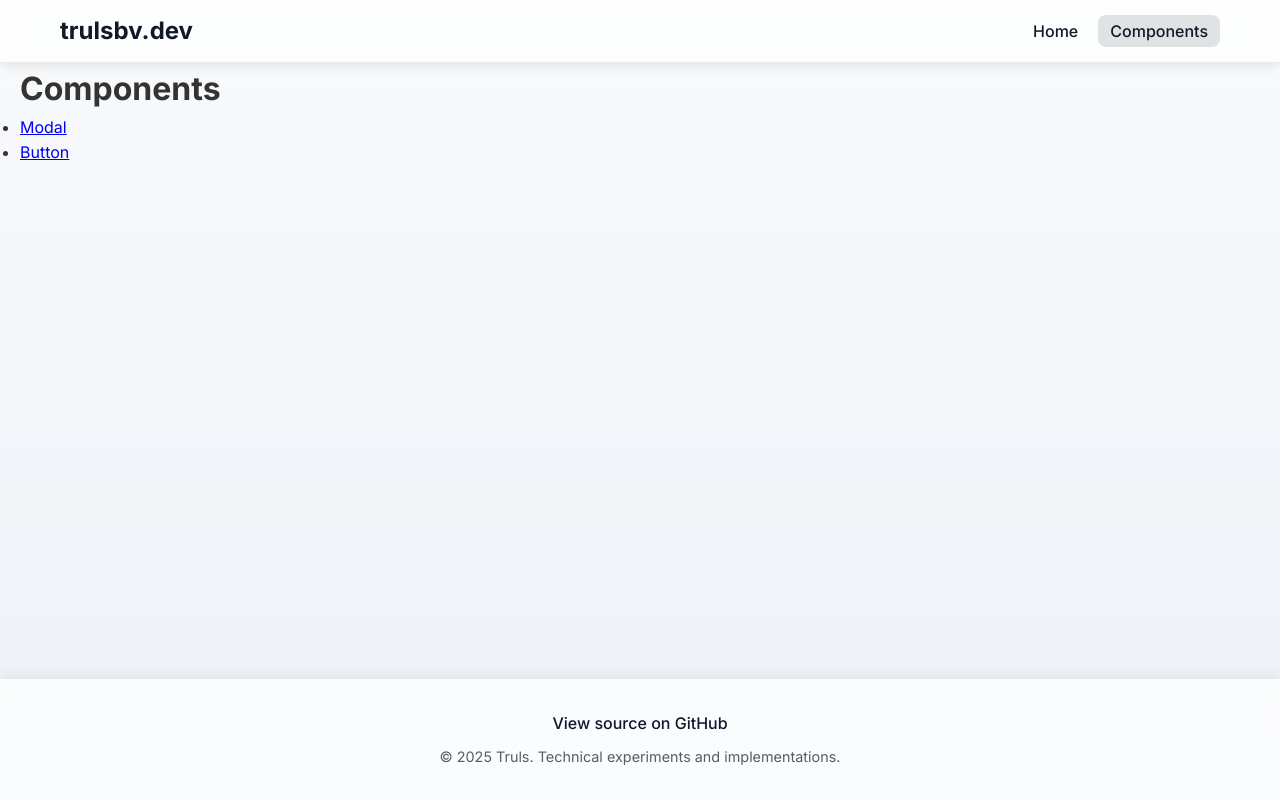
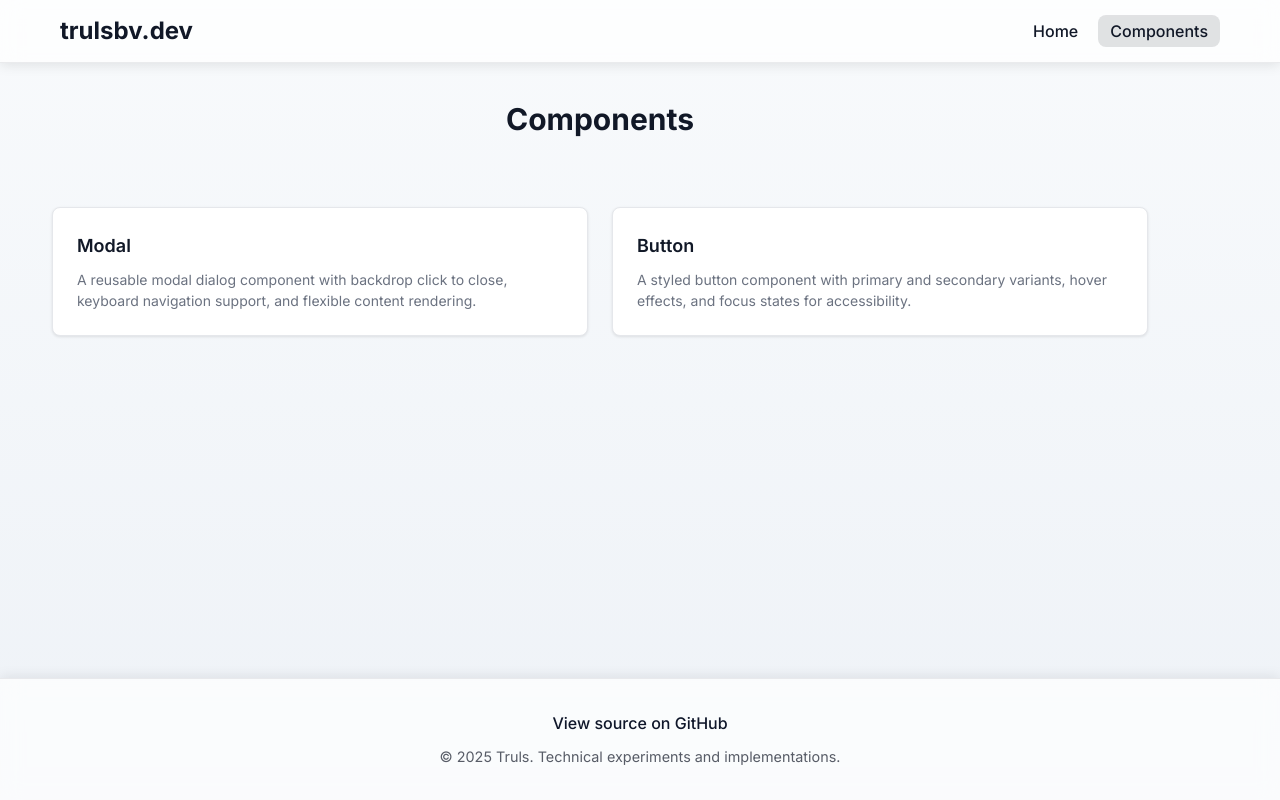
Before and after one commit to trulsbv/trulsbv.github.io, a React (Vite) app: page /components in a window 1280 px wide. Built offline with nearby package versions, Linux system fonts and the light colour scheme.

Commit message:
refactor(components): use ComponentsGrid on components page
Replace unordered list with card grid for compact, consistent design.

```diff
--- a/src/pages/components/ComponentsPage.tsx
+++ b/src/pages/components/ComponentsPage.tsx
@@ -1,22 +1,10 @@
-import { Link, Outlet } from "react-router-dom";
-import { ROUTES } from "../../routes/types";
+import { Outlet } from "react-router-dom";
+import { ComponentsGrid } from "../../components/ComponentsGrid";
 
 export const ComponentsPage = () => {
   return (
     <>
-      <h1>Components</h1>
-      <ul>
-        <li>
-          <Link to={ROUTES.COMPONENT_DETAIL.replace(":componentName", "modal")}>
-            Modal
-          </Link>
-        </li>
-        <li>
-          <Link to={ROUTES.COMPONENT_DETAIL.replace(":componentName", "button")}>
-            Button
-          </Link>
-        </li>
-      </ul>
+      <ComponentsGrid />
       <Outlet />
     </>
   );
```
